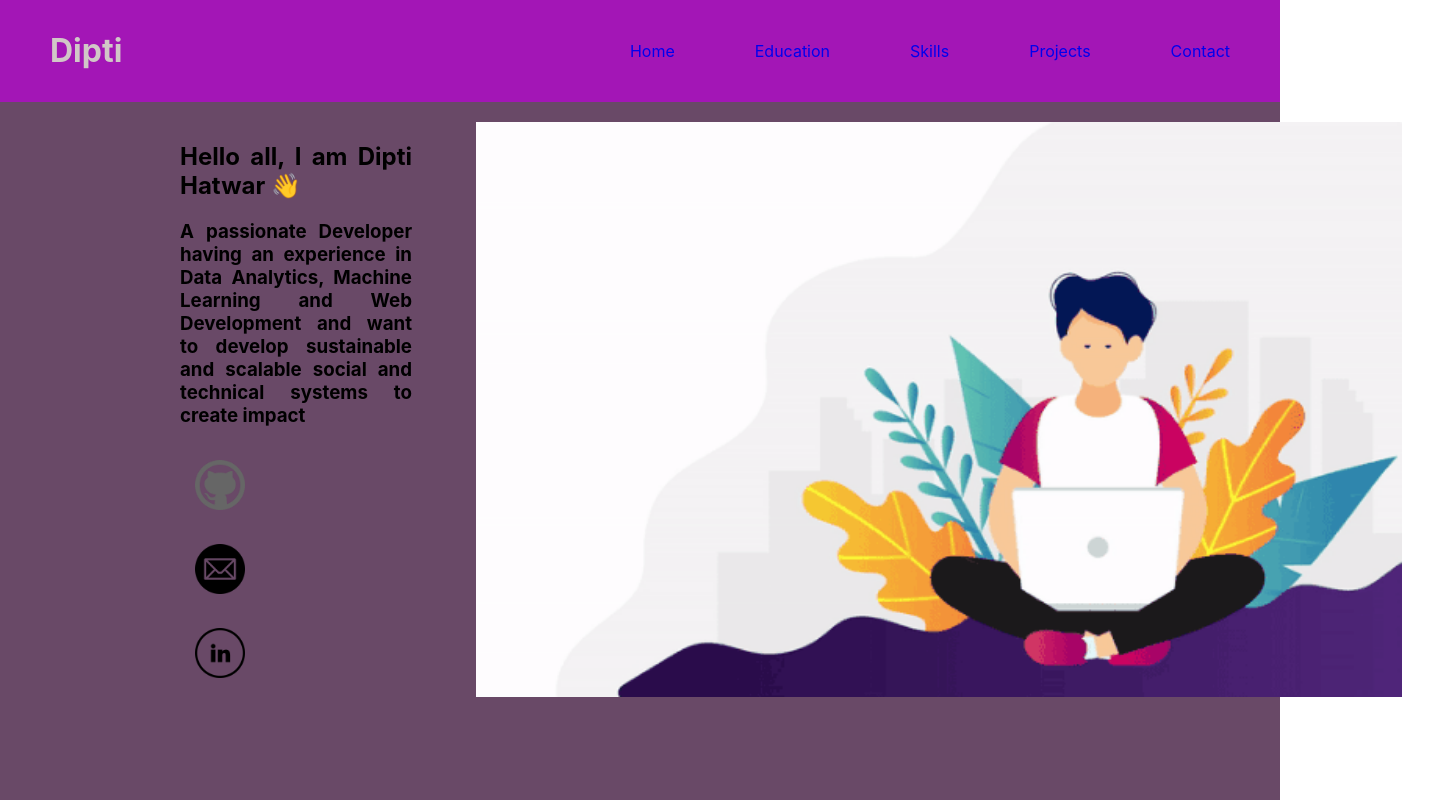
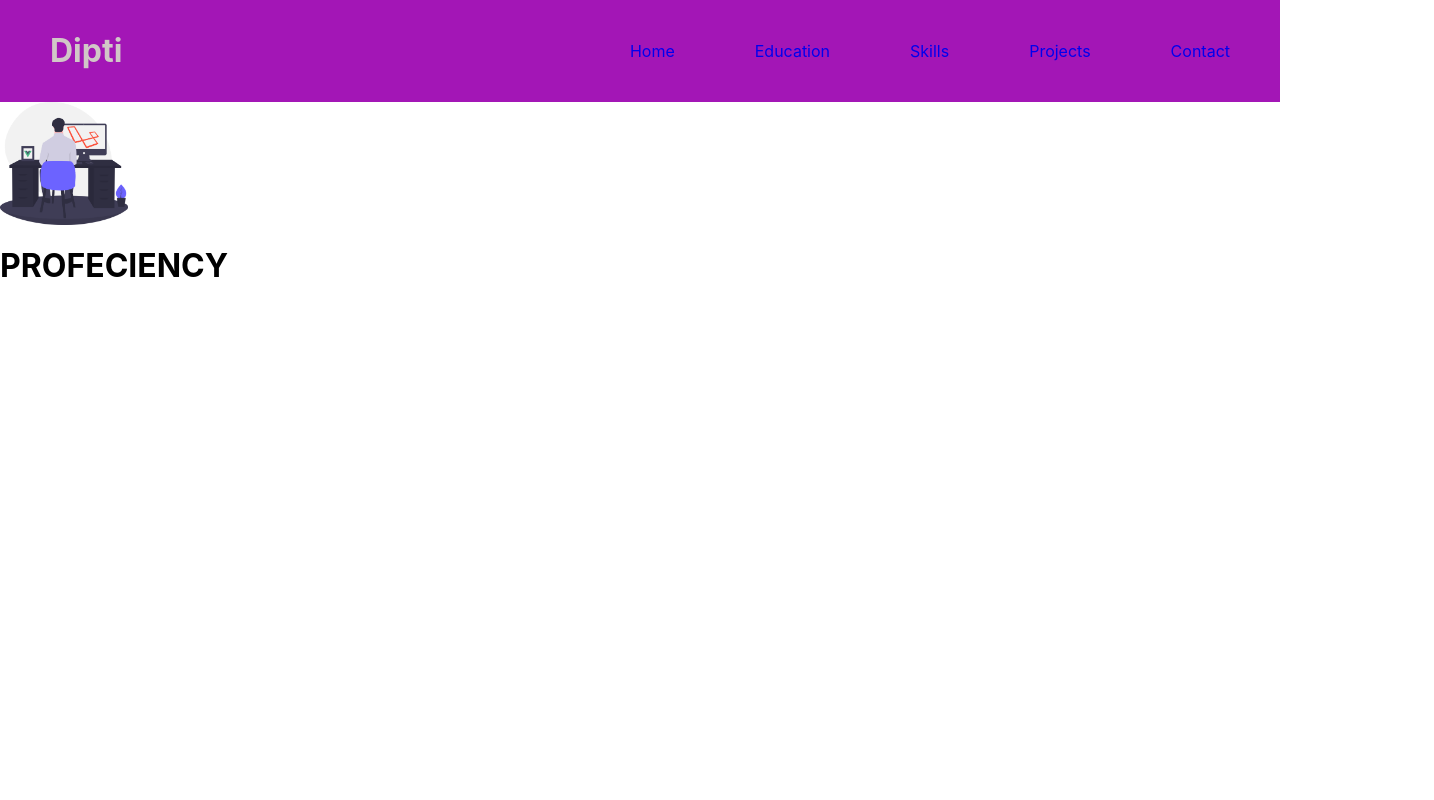
Before and after one commit to Dipti0704/portfolio, a React (Create React App) app: page /skills in a window 1280 px wide. Shown: the top 800 px of the page, 1434 px wide, since content can reach past the window. Built offline with nearby package versions, Linux system fonts and the light colour scheme.

Commit message:
directed all header components to their respective pages

```diff
--- a/package.json
+++ b/package.json
@@ -8,6 +8,7 @@
     "@testing-library/user-event": "^13.5.0",
     "react": "^18.3.1",
     "react-dom": "^18.3.1",
+    "react-router-dom": "^6.23.1",
     "react-scripts": "5.0.1",
     "web-vitals": "^2.1.4"
   },
--- a/src/App.js
+++ b/src/App.js
@@ -1,18 +1,29 @@
 import React from 'react';
 import Header from './components/Header';
-import Intro from './components/Intro';
-import Intro2 from './components/Intro2';
+// import Intro from './components/Intro';
+// import Intro2 from './components/Intro2';
+import Home from './components/Home'; // Import the new Home component
+import Education from './components/EducationPage2';
+import { BrowserRouter as Router, Route, Routes } from 'react-router-dom';
+import SkillsPage3 from './components/SkillsPage3';
 import './App.css';
 
 function App() {
   return (
-    <div className="App">
-    <Header/>
-    <Intro/>
-    <Intro2/>
+    <Router>
+    <Header />
+
+    <Routes>
+        <Route path="/" element={<Home/>}
+                        />
+        <Route path="/education" element={<Education />} />
+        {/* Add more routes here as needed */}
+        <Route path="/skills" element={<SkillsPage3 />} />
+    </Routes>
+
+</Router>
 
 
-  </div>
 
   );
 }
--- /dev/null
+++ b/src/components/EducationPage2.js
@@ -0,0 +1,8 @@
+import React from 'react';
+
+function Education(){
+    return(
+        <div> <h1> this is eduaction page</h1></div>
+    )
+}
+export default Education;
--- a/src/components/Header.js
+++ b/src/components/Header.js
@@ -1,6 +1,7 @@
 import React from 'react';
 import './Header.css';
-import intro from './Intro'
+import intro from './Intro';
+import { Link } from 'react-router-dom';
 function Header(){
     return (
         <header className="header">
@@ -10,19 +11,24 @@ function Header(){
         <nav>
           <ul className="nav-links">
             <li>
-              <a href="{intro}">Home</a>
+              {/* <a href="{intro}">Home</a> */}
+              <Link to="/">Home</Link>
             </li>
             <li>
-              <a href="#education">Education</a>
+              {/* <a href="#education">Education</a> */}
+              <Link to="/education">Education</Link>
             </li>
             <li>
-              <a href="#skills">Skills</a>
+              {/* <a href="#skills">Skills</a> */}
+              <Link to="/skills">Skills</Link>
             </li>
             <li>
-              <a href="#projects">Projects</a>
+              {/* <a href="#projects">Projects</a> */}
+              <Link to ="/projects">Projects</Link>
             </li>
             <li>
-              <a href="#contact">Contact</a>
+              {/* <a href="#contact">Contact</a> */}
+              <Link to="/contact">Contact</Link>
             </li>
           </ul>
         </nav>
--- /dev/null
+++ b/src/components/Home.js
@@ -0,0 +1,13 @@
+import React from "react";
+import Intro from './Intro';
+import Intro2 from "./Intro2";
+
+function Home(){
+    return (
+        <div>
+            <Intro />
+            <Intro2 />
+        </div>
+    );
+}
+export default Home;
--- /dev/null
+++ b/src/components/SkillsPage3.js
@@ -0,0 +1,16 @@
+import React from "react";
+import Skills from './Skills.png';
+
+function SkillsPage3() {
+    return(
+        <div className="skill">
+            <div className="skillImage">
+                <img src ={Skills} alt="img"></img>
+            </div>
+            <div className="proficiency">
+                <h1>PROFECIENCY</h1>
+            </div>
+        </div>
+    )
+}
+export default SkillsPage3;
```
Also changed, not shown: src/components/Skills.png (added), 1 other file (tests, documents, lock files or other folders).
